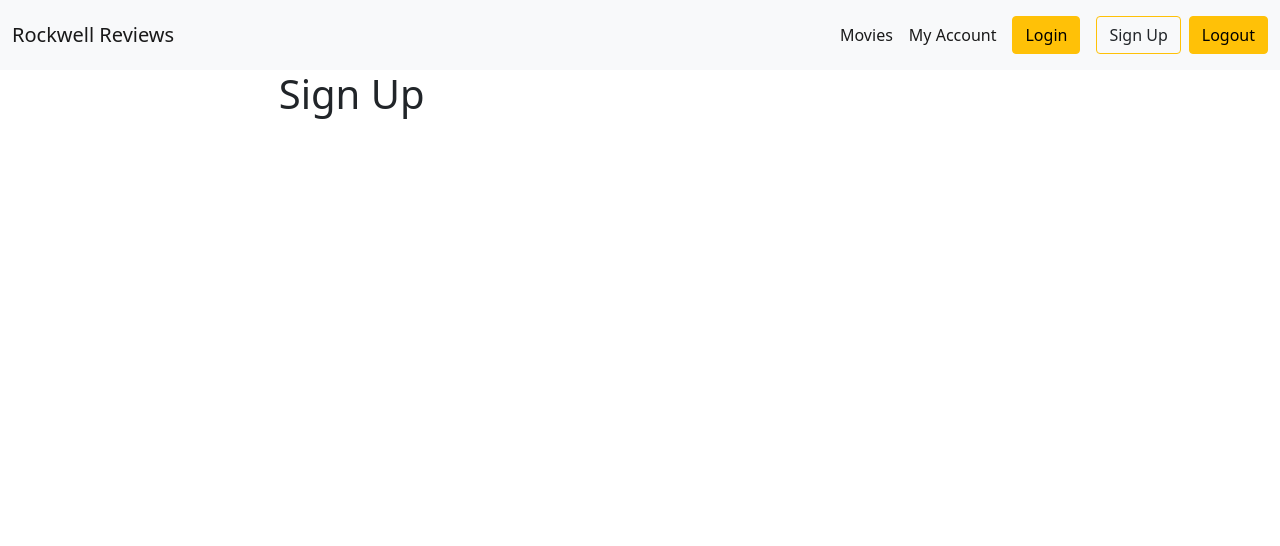
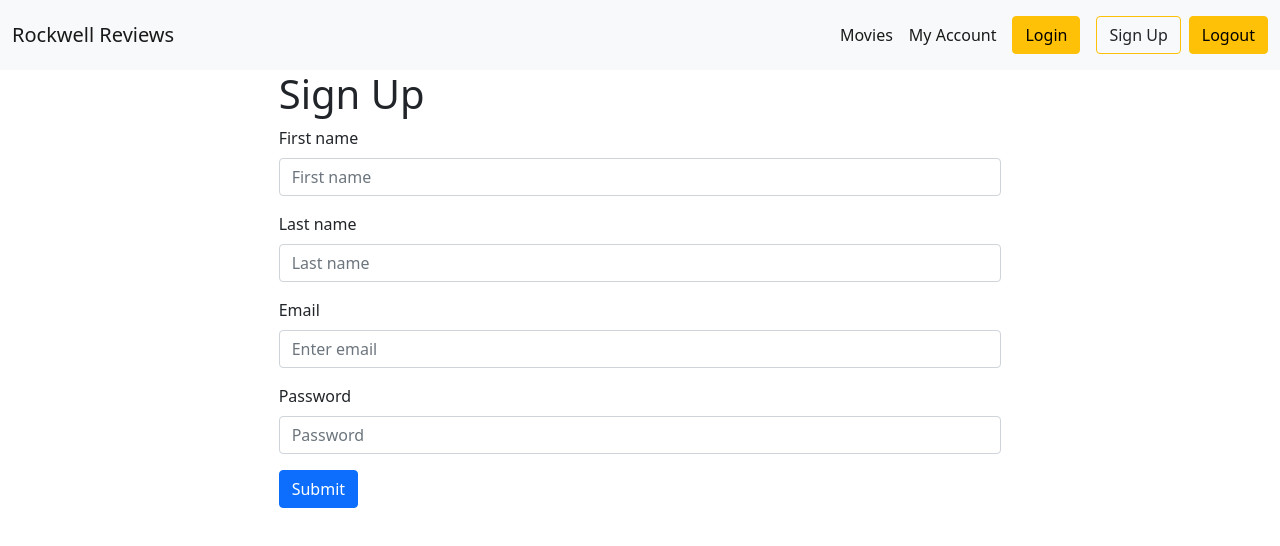
Before and after one commit to hopehegenderfer/CIS410-fa21-hegenderfer-vue, a Vue app: page /signup in a window 1280 px wide. Shown: the top 546 px of the page. Built offline with nearby package versions, Linux system fonts and the light colour scheme.

Commit message:
13.2 axios, signup page

```diff
--- a/package.json
+++ b/package.json
@@ -8,6 +8,7 @@
     "lint": "vue-cli-service lint"
   },
   "dependencies": {
+    "axios": "^0.24.0",
     "core-js": "^3.6.5",
     "vue": "^3.0.0",
     "vue-router": "^4.0.12"
--- a/public/index.html
+++ b/public/index.html
@@ -5,7 +5,7 @@
     <meta http-equiv="X-UA-Compatible" content="IE=edge" />
     <meta name="viewport" content="width=device-width,initial-scale=1.0" />
     <link rel="icon" href="<%= BASE_URL %>favicon.ico" />
-    <title>Hegenderfer Coffee</title>
+    <title>Hegenderfer</title>
     <link
       href="https://cdn.jsdelivr.net/npm/bootstrap@5.1.3/dist/css/bootstrap.min.css"
       rel="stylesheet"
--- a/src/components/Login.vue
+++ b/src/components/Login.vue
@@ -1,6 +1,9 @@
 <template>
   <div>
     <h1>Login</h1>
+    <div v-if="this.$route.query.signupsuccess" class="alert alert-success">
+      Thanks for signing up! Please log in now.
+    </div>
   </div>
 </template>
 
--- a/src/components/Signup.vue
+++ b/src/components/Signup.vue
@@ -1,11 +1,99 @@
 <template>
   <div>
     <h1>Sign Up</h1>
+    <form @submit.prevent="onSubmit">
+      <div class="mb-3">
+        <label for="fname-input" class="form-label">First name</label
+        ><input
+          type="text"
+          class="form-control"
+          id="fname-input"
+          required=""
+          placeholder="First name"
+          v-model="firstName"
+        />
+      </div>
+      <div class="mb-3">
+        <label for="lname-input" class="form-label">Last name</label
+        ><input
+          type="text"
+          class="form-control"
+          id="lname-input"
+          required=""
+          placeholder="Last name"
+          v-model="lastName"
+        />
+      </div>
+      <div class="mb-3">
+        <label for="email-input" class="form-label">Email</label
+        ><input
+          type="email"
+          class="form-control"
+          id="email-input"
+          required=""
+          placeholder="Enter email"
+          v-model="email"
+        />
+        <small v-if="dupEmail" class="text-danger"
+          >Please choose a different email</small
+        ><!---->
+      </div>
+      <div class="mb-3">
+        <label for="password-input" class="form-label">Password</label
+        ><input
+          type="password"
+          class="form-control"
+          id="password-input"
+          placeholder="Password"
+          required=""
+          v-model="password"
+        />
+      </div>
+      <button type="submit" class="btn btn-primary">Submit</button>
+      <p id="error-signup" class="text-danger">{{ errorMessage }}</p>
+    </form>
   </div>
 </template>
 
 <script>
-export default {};
+import axios from "axios";
+export default {
+  data() {
+    return {
+      firstName: "",
+      lastName: "",
+      email: "",
+      password: "",
+      errorMessage: "",
+      dupEmail: false,
+    };
+  },
+  methods: {
+    onSubmit() {
+      console.log("form submitted");
+      const myFormData = {
+        firstName: this.firstName,
+        lastName: this.lastName,
+        email: this.email,
+        password: this.password,
+      };
+      console.log(myFormData);
+      axios
+        .post("/member", myFormData)
+        .then((myResponse) => {
+          console.log("the response", myResponse);
+          this.$router.replace("/login?signupsuccess=true");
+        })
+        .catch((myError) => {
+          if (myError.response.status === 409) {
+            this.dupEmail = true;
+          } else {
+            this.errorMessage = "Cannot sign you up. Please try again later.";
+          }
+        });
+    },
+  },
+};
 </script>
 
 <style></style>
--- a/src/main.js
+++ b/src/main.js
@@ -1,7 +1,10 @@
 import { createApp } from "vue";
 import App from "./App.vue";
+import axios from "axios";
 
 import myRouter from "./routes.js";
+
+axios.defaults.baseURL = "https://cis410-fa21-hender.azurewebsites.net";
 
 const myApp = createApp(App);
 myApp.use(myRouter);
```
Also changed, not shown: 1 other file (tests, documents, lock files or other folders).
